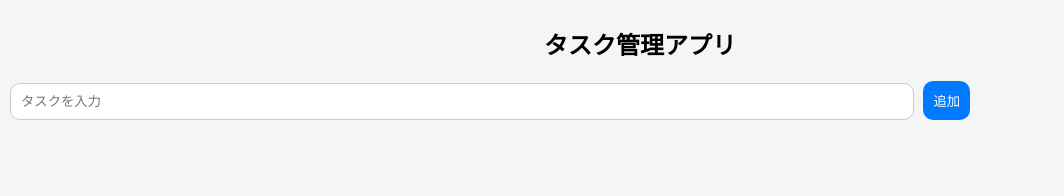
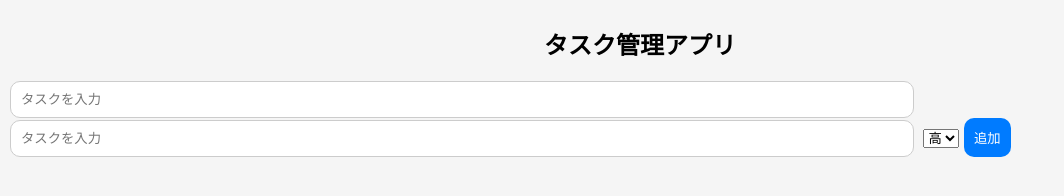
Before and after one commit to kobayashi0917y-stack/task-app, a plain HTML site: page index.html in a window 1280 px wide. Shown: the whole page, without its empty margins (0-1064 px from the left). Drawn offline with Linux system fonts and the light colour scheme.

Commit message:
Update index.html

```diff
--- a/index.html
+++ b/index.html
@@ -4,11 +4,21 @@
     <meta name="viewport" content="width=device-width, initial-scale=1.0">
     <title>タスクアプリ</title>
     <link rel="stylesheet" href="style.css">
+<head/>
 <body>
 
     <h1>タスク管理アプリ</h1>
 
     <input type="text" id="taskInput" placeholder="タスクを入力">
+
+    <input type="text" id="taskInput" placeholder="タスクを入力">
+
+<select id="priority">
+    <option value="高">高</option>
+    <option value="中">中</option>
+    <option value="低">低</option>
+</select>
+
     <button onclick="addTask()">追加</button>
 
     <ul id="taskList"></ul>
```
